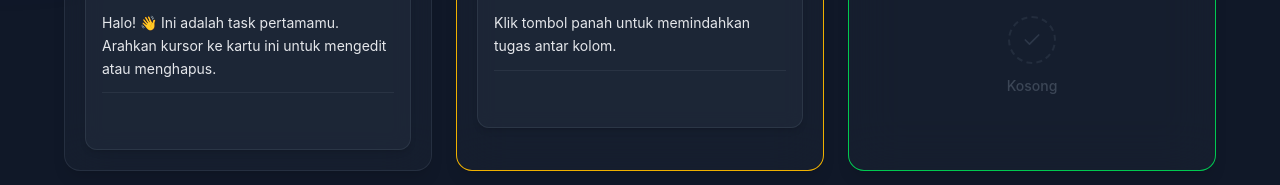
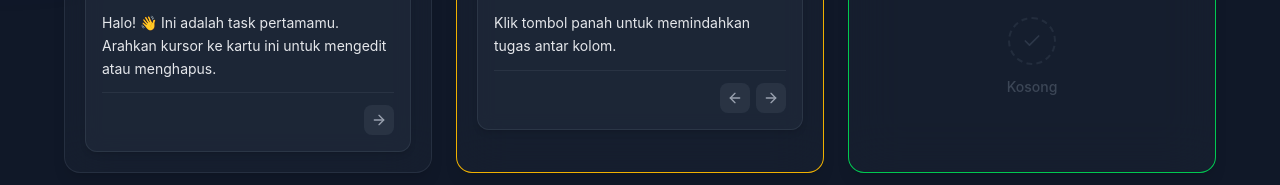
Before and after one commit to Pppppp07/todo-board, a React (Vite) app: page / in a window 1280 px wide. Shown: the part 416-601 px from the top of the page. Built offline with nearby package versions, Linux system fonts and the light colour scheme.

Commit message:
feat: restore manual arrow move buttons

```diff
--- a/src/App.tsx
+++ b/src/App.tsx
@@ -1,6 +1,6 @@
 import { useState, useEffect, useRef } from 'react'
 import { motion, AnimatePresence } from 'framer-motion'
-import { Plus, Trash2, Edit2, Check, X, AlertTriangle, Clock, Flag, ChevronDown, Paperclip, FileText, FileImage, Maximize2 } from 'lucide-react'
+import { Plus, Trash2, ArrowRight, ArrowLeft, Edit2, Check, X, AlertTriangle, Clock, Flag, ChevronDown, Paperclip, FileText, FileImage, Maximize2 } from 'lucide-react'
 import { DragDropContext, Droppable, Draggable } from '@hello-pangea/dnd'
 import type { DropResult } from '@hello-pangea/dnd'
 import confetti from 'canvas-confetti'
@@ -165,6 +165,12 @@ function App() {
 
   const confirmDelete = (taskId: number) => {
     setDeletingId(taskId)
+  }
+
+  const moveTask = (taskId: number, newStatus: ColumnType) => {
+    setTasks(tasks.map(task =>
+      task.id === taskId ? { ...task, status: newStatus } : task
+    ))
   }
 
   const deleteTask = (taskId: number) => {
@@ -383,12 +389,14 @@ function App() {
                             {(dragProvided, dragSnapshot) => (
                               <TaskCard
                                 task={task}
+                                status={status}
                                 editingId={editingId}
                                 editValue={editValue}
                                 setEditValue={setEditValue}
                                 startEditing={startEditing}
                                 saveEdit={saveEdit}
                                 setEditingId={setEditingId}
+                                moveTask={moveTask}
                                 deleteTask={deleteTask}
                                 confirmDelete={confirmDelete}
                                 deletingId={deletingId}
@@ -461,17 +469,19 @@ function App() {
 }
 
 function TaskCard({
-  task, editingId, editValue, setEditValue, startEditing,
-  saveEdit, setEditingId, deleteTask, confirmDelete,
+  task, status, editingId, editValue, setEditValue, startEditing,
+  saveEdit, setEditingId, moveTask, deleteTask, confirmDelete,
   deletingId, setDeletingId, setPreviewImage, provided, snapshot
 }: {
   task: Task,
+  status: ColumnType,
   editingId: number | null,
   editValue: string,
   setEditValue: (v: string) => void,
   startEditing: (t: Task) => void,
   saveEdit: () => void,
   setEditingId: (id: number | null) => void,
+  moveTask: (id: number, status: ColumnType) => void,
   deleteTask: (id: number) => void,
   confirmDelete: (id: number) => void,
   deletingId: number | null,
@@ -580,7 +590,7 @@ function TaskCard({
             </div>
           )}
 
-          <div className="flex items-center justify-end pt-3 border-t border-gray-700/50 mt-1">
+          <div className="flex items-center justify-between pt-3 border-t border-gray-700/50 mt-1">
             <div className="flex gap-1.5 opacity-0 group-hover:opacity-100 transition-opacity">
               <button
                 onClick={() => startEditing(task)}
@@ -597,6 +607,27 @@ function TaskCard({
                 <Trash2 size={16} />
               </button>
             </div>
+
+            <div className="flex gap-1.5">
+              {status !== 'todo' && (
+                <button
+                  onClick={() => moveTask(task.id, status === 'doing' ? 'todo' : 'doing')}
+                  className="p-1.5 text-gray-400 hover:text-white bg-gray-700/50 hover:bg-gray-600 rounded-lg transition-all border border-transparent hover:border-gray-500"
+                  title="Geser Kiri"
+                >
+                  <ArrowLeft size={16} />
+                </button>
+              )}
+              {status !== 'done' && (
+                <button
+                  onClick={() => moveTask(task.id, status === 'todo' ? 'doing' : 'done')}
+                  className="p-1.5 text-gray-400 hover:text-white bg-gray-700/50 hover:bg-gray-600 rounded-lg transition-all border border-transparent hover:border-gray-500"
+                  title="Geser Kanan"
+                >
+                  <ArrowRight size={16} />
+                </button>
+              )}
+            </div>
           </div>
         </div>
       )}
```
